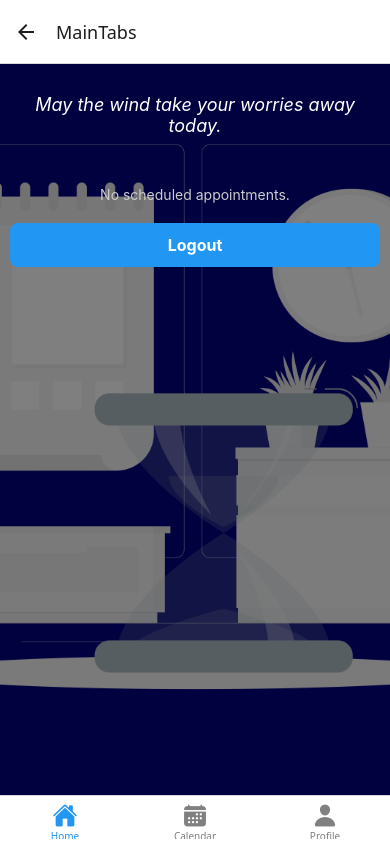
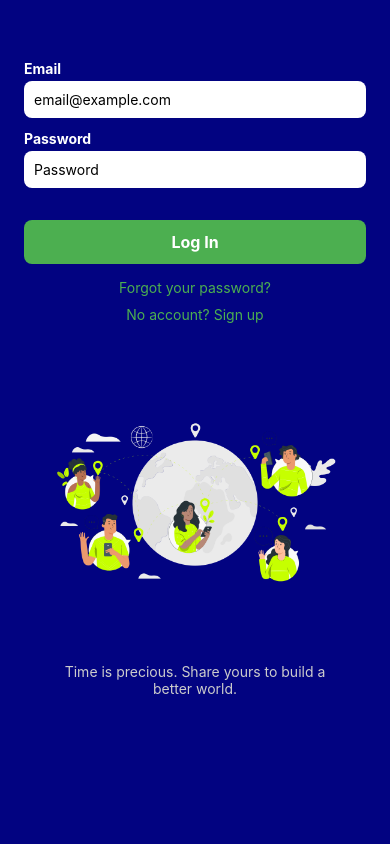
Before and after one commit to monica-evelin/banco-de-tempo-app, a React Native app: screen /MainTabs in a window 390 px wide. Built offline with nearby package versions, Linux system fonts and the light colour scheme; no server answers.

Commit message:
No perfil botão logout funcional, melhoramento na Home do espaçamento wntre o botao contact e add to calendar, alteração da cor no indice do navegador para a cor verde

```diff
--- a/AppNavigator.js
+++ b/AppNavigator.js
@@ -1,6 +1,7 @@
 import React from "react";
 import { NavigationContainer } from "@react-navigation/native";
 import { createNativeStackNavigator } from "@react-navigation/native-stack";
+import { useAuth } from "./context/AuthContext"; // IMPORTANTE!
 
 import Home from "./screens/Home";
 import createAppointment from "./screens/CreateAppointment";
@@ -12,14 +13,23 @@ import MainTabs from "./MainTabs";
 const Stack = createNativeStackNavigator();
 
 export default function AppNavigator() {
+  const { user } = useAuth(); // Pega o usuário atual
+
   return (
     <NavigationContainer>
-      <Stack.Navigator initialRouteName="Login">
-        <Stack.Screen name="Signup" component={Signup} />
-        <Stack.Screen name="Login" component={Login} />
-        <Stack.Screen name="MainTabs" component={MainTabs} />
-        <Stack.Screen name="createAppointment" component={createAppointment} />
-        <Stack.Screen name="Details" component={DetailsScreen} />
+      <Stack.Navigator screenOptions={{ headerShown: false }}>
+        {user ? (
+          <>
+            <Stack.Screen name="MainTabs" component={MainTabs} />
+            <Stack.Screen name="createAppointment" component={createAppointment} />
+            <Stack.Screen name="Details" component={DetailsScreen} />
+          </>
+        ) : (
+          <>
+            <Stack.Screen name="Login" component={Login} />
+            <Stack.Screen name="Signup" component={Signup} />
+          </>
+        )}
       </Stack.Navigator>
     </NavigationContainer>
   );
--- a/MainTabs.js
+++ b/MainTabs.js
@@ -23,7 +23,7 @@ export default function MainTabs() {
 
           return <Ionicons name={icon} size={size} color={color} />;
         },
-        tabBarActiveTintColor: "#2196F3",
+        tabBarActiveTintColor: "#4eaf52",
         tabBarInactiveTintColor: "gray",
       })}
     >
--- a/screens/Login.js
+++ b/screens/Login.js
@@ -34,7 +34,7 @@ export default function Login({ navigation }) {
       setLoading(true);
       await signInWithEmailAndPassword(auth, email, password);
       setMessage("Login successful!");
-      navigation.replace("MainTabs");
+      //navigation.replace("MainTabs");
     } catch (err) {
       setMessage("Error: " + err.message);
     } finally {
--- a/style/style.js
+++ b/style/style.js
@@ -31,7 +31,7 @@ const styles = StyleSheet.create({
     borderRadius: 8,
     alignItems: "center",
     marginTop: 20,
-    marginBottom: 30,
+    marginBottom: 5,
   },
 
   login_buttonText: {
```
